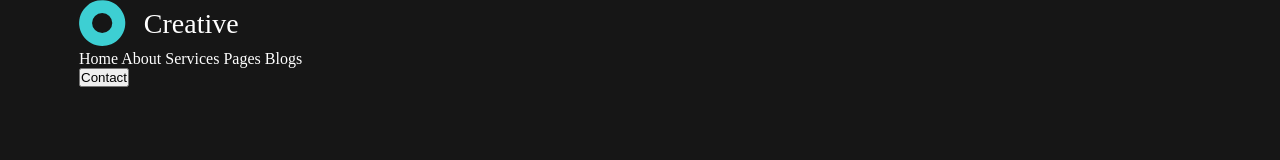
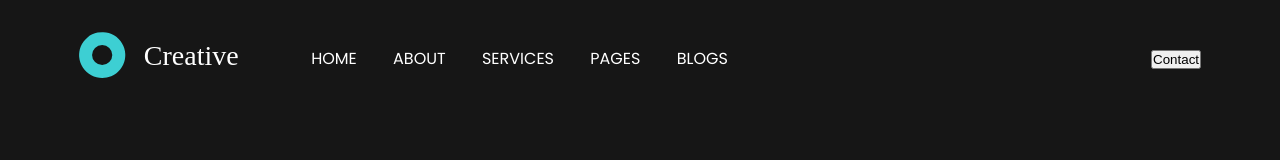
Before and after one commit to pzanzane/PortfolioWebsite, a plain HTML site: page index.html in a window 1280 px wide. Drawn offline with Linux system fonts and the light colour scheme.

Commit message:
Added flex box

```diff
--- a/css/style.css
+++ b/css/style.css
@@ -1,3 +1,5 @@
+@import 'utilities.css';
+
 :root {
     --primary: #3DCFD3;
     --dark: #161616;
@@ -12,9 +14,29 @@
     box-sizing: border-box;
     -webkit-font-smoothing: antialiased;
 }
+
+body {
+    font-family: 'Poppins', sans-serif;
+}
+
 header {
     background: var(--dark);
     height: 800px;
+}
+
+header nav .left a {
+    color: var(--pure);
+    text-decoration: none;
+    margin-right: 2rem;
+    text-transform: uppercase;
+}
+
+header nav .left a:hover {
+    color: var(--primary);
+}
+
+header nav {
+    padding: 2rem 0;
 }
 
 .container {
@@ -23,7 +45,6 @@ header {
     margin: 0 auto;
 }
 
-header nav .left a {
- color: var(--pure);
- text-decoration: none;
+.branding {
+    margin-right: 3rem;
 }
--- /dev/null
+++ b/css/utilities.css
@@ -0,0 +1,11 @@
+.flex {
+    display: flex;
+}
+
+.items-center {
+    align-items: center;
+}
+
+.justify-between {
+    justify-content: space-between;
+}
--- a/index.html
+++ b/index.html
@@ -5,13 +5,15 @@
     <meta http-equiv="X-UA-Compatible" content="IE=edge">
     <meta name="viewport" content="width=device-width, initial-scale=1.0">
     <title>Pankaj Portfolio</title>
+    <link rel="preconnect" href="https://fonts.gstatic.com">
+    <link href="https://fonts.googleapis.com/css2?family=Poppins:wght@400;600&display=swap" rel="stylesheet">
     <link rel="stylesheet" href="./css/style.css"/>
 </head>
 <body>
     <header>
         <div class="container">
-        <nav>
-            <div class="left">
+        <nav class="flex items-center justify-between">
+            <div class="left flex items-center">
                 <div class="branding">
                     <img src="./images/logo.svg" alt="">
                 </div>
```
